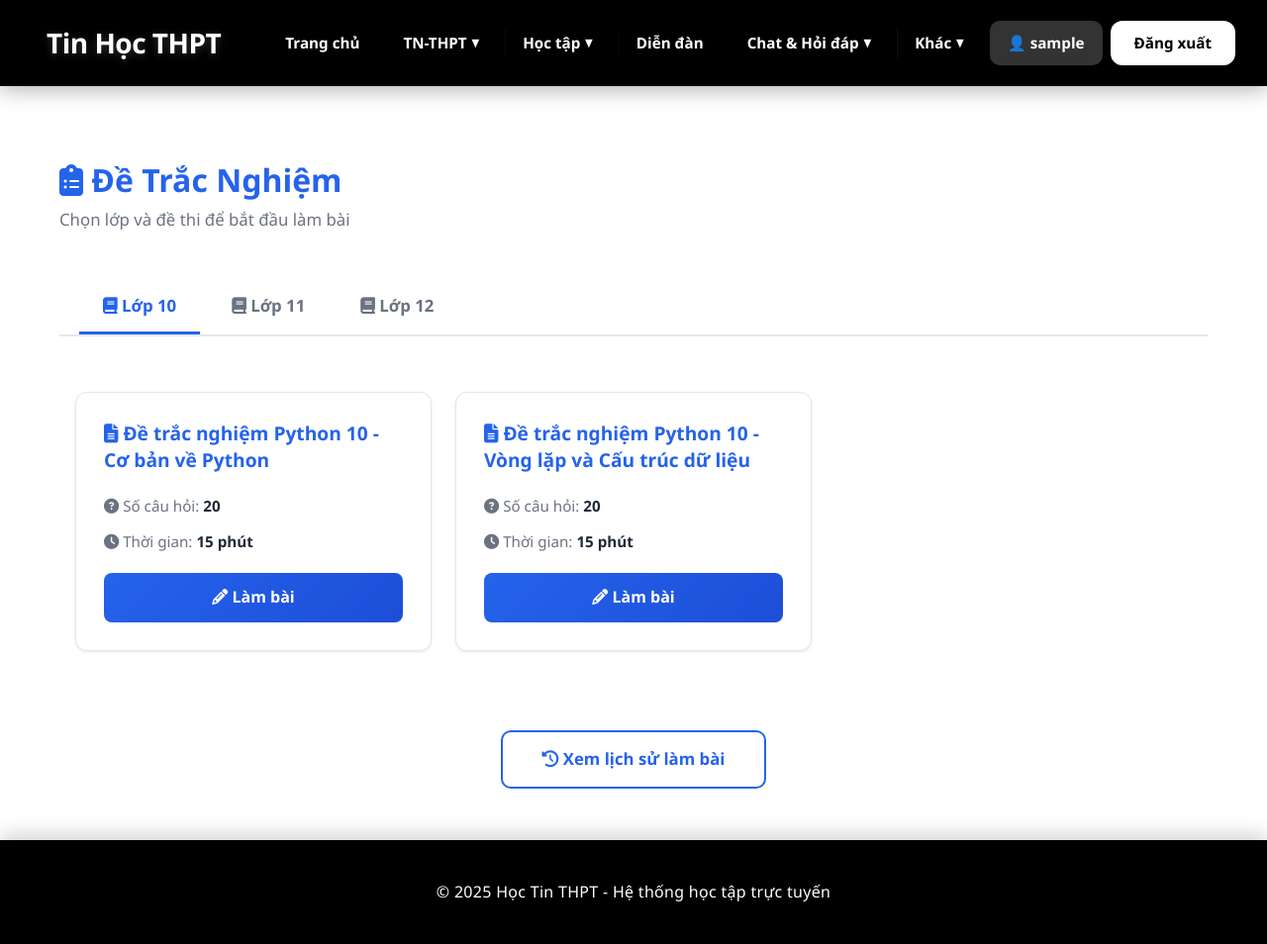
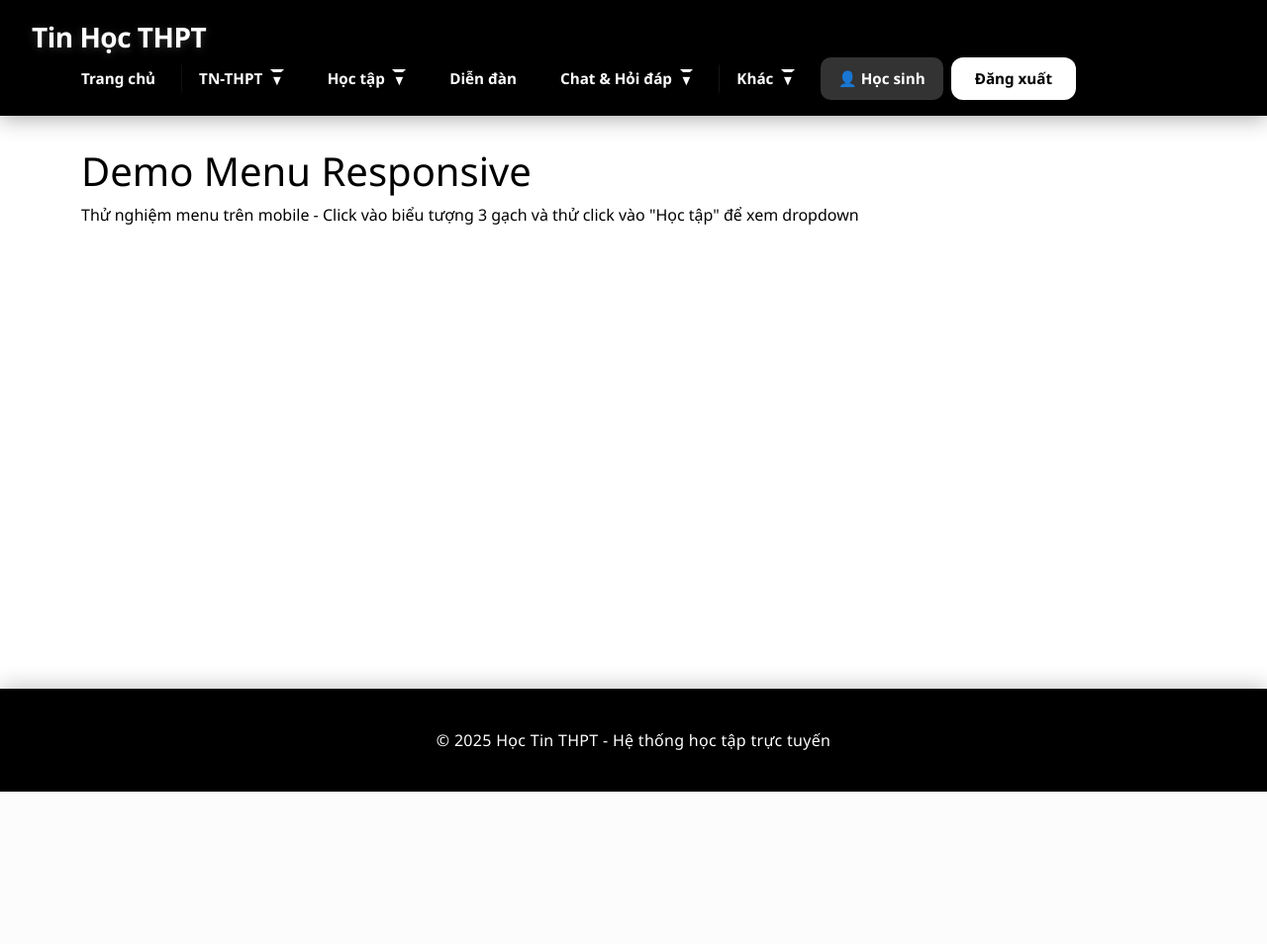
Before and after one commit to totinhht95-ai/website_hoctap, a Flask app: page /tracnghiem in a window 1280 px wide. Shown: the whole page at 99% size. After the commit the page ends 800 px from the top, so only its background shows below. Run offline with Flask 3, Linux system fonts and the light colour scheme; the visitor is signed in with stand-in values (Sample User, id 1).

Commit message:
chinh sua menu

```diff
--- a/templates/base.html
+++ b/templates/base.html
@@ -3,11 +3,10 @@
 <head>
     <meta charset="UTF-8">
     <meta name="viewport" content="width=device-width, initial-scale=1.0">
-    <title>{% block title %}Học Tin THPT{% endblock %}</title>
+    <title>Học Tin THPT</title>
 
     <link href="https://cdn.jsdelivr.net/npm/bootstrap@5.3.0/dist/css/bootstrap.min.css" rel="stylesheet">
     <link rel="stylesheet" href="https://cdnjs.cloudflare.com/ajax/libs/font-awesome/6.4.0/css/all.min.css">
-    <link rel="stylesheet" href="{{ url_for('static', filename='css/style.css') }}">
 
     <style>
         * {
@@ -453,7 +413,7 @@
 
     <nav class="navbar">
         <div class="container">
-            <a href="{{ url_for('index') }}" class="logo">Tin Học THPT</a>
+            <a href="#" class="logo">Tin Học THPT</a>
 
             <div class="hamburger" id="hamburger">
                 <span></span>
@@ -462,80 +422,60 @@
             </div>
 
             <ul class="nav-menu" id="navMenu">
-                {% if session.user_id %}
-                    <li><a href="{{ url_for('index') }}">Trang chủ</a></li>
+                <li><a href="#" class="nav-link">Trang chủ</a></li>
+
+                <!-- Dropdown TN-THPT -->
+                <li class="dropdown">
+                    <a class="dropdown-toggle">TN-THPT</a>
+                    <div class="dropdown-menu-custom">
+                        <a href="#" class="nav-link">Bài tập</a>
+                        <a href="#" class="nav-link">Trắc nghiệm</a>
+                        <a href="#" class="nav-link">Ôn thi</a>
+                    </div>
+                </li>
 
                 <!-- Dropdown Học tập -->
                 <li class="dropdown">
-                        <a>TN-THPT</a>
+                    <a class="dropdown-toggle">Học tập</a>
                     <div class="dropdown-menu-custom">
-                            <a href="{{ url_for('exercises') }}">Bài tập</a>
-                            <a href="{{ url_for('tracnghiem') }}">Trắc nghiệm</a>
-                            <a href="{{ url_for('onthi') }}">Ôn thi</a>
+                        <a href="#" class="nav-link">Lớp 10</a>
+                        <a href="#" class="nav-link">Lớp 11</a>
+                        <a href="#" class="nav-link">Lớp 12</a>
                     </div>
                 </li>
 
-                    <!-- Dropdown Lớp học -->
+                <li><a href="#" class="nav-link">Diễn đàn</a></li>
+
+                <!-- Chat & Hỏi đáp -->
                 <li class="dropdown">
-                        <a>Học tập</a>
+                    <a class="dropdown-toggle">Chat & Hỏi đáp</a>
                     <div class="dropdown-menu-custom">
-                            <a href="{{ url_for('lop10') }}">Lớp 10</a>
-                            <a href="{{ url_for('lop11') }}">Lớp 11</a>
-                            <a href="{{ url_for('lop12') }}">Lớp 12</a>
-                        </div>
-                    </li>
-
-                    <li><a href="{{ url_for('forum') }}">Diễn đàn</a></li>
-
-                    <!-- Gộp Chat & Hỏi đáp -->
-                    <li class="dropdown">
-                        <a>Chat & Hỏi đáp</a>
-                        <div class="dropdown-menu-custom">
-                            <a href="{{ url_for('chat_room') }}">Chat</a>
-                            <a href="{{ url_for('chatbot') }}">Hỏi đáp AI</a>
+                        <a href="#" class="nav-link">Chat</a>
+                        <a href="#" class="nav-link">Hỏi đáp AI</a>
                     </div>
                 </li>
 
                 <!-- Menu phụ -->
                 <li class="dropdown">
-                        <a>Khác</a>
+                    <a class="dropdown-toggle">Khác</a>
                     <div class="dropdown-menu-custom">
-
-                            <a href="{{ url_for('documents') }}">Học online</a>
-                            <a href="{{ url_for('courses') }}">Ôn tập</a>
-                            {% if session.role == 'teacher' %}
-                                <a href="{{ url_for('teacher_dashboard') }}">Thống kê</a>
-                            {% else %}
-                                <a href="{{ url_for('student_dashboard') }}">Thống kê</a>
-                            {% endif %}
+                        <a href="#" class="nav-link">Học online</a>
+                        <a href="#" class="nav-link">Ôn tập</a>
+                        <a href="#" class="nav-link">Thống kê</a>
                     </div>
                 </li>
 
-                    <li><span>👤 {{ session.username }}</span></li>
-                    <li><a href="{{ url_for('logout') }}" class="btn-logout">Đăng xuất</a></li>
-                {% else %}
-                    <li><a href="{{ url_for('login') }}">Đăng nhập</a></li>
-                    <li><a href="{{ url_for('register') }}" class="btn-register">Đăng ký</a></li>
-                {% endif %}
+                <li><span>👤 Học sinh</span></li>
+                <li><a href="#" class="btn-logout">Đăng xuất</a></li>
             </ul>
         </div>
     </nav>
 
-    {% with messages = get_flashed_messages(with_categories=true) %}
-        {% if messages %}
-            <div class="container mt-3">
-                {% for category, message in messages %}
-                    <div class="alert alert-{{ category }} alert-dismissible fade show" role="alert">
-                        {{ message }}
-                        <button type="button" class="btn-close" data-bs-dismiss="alert" aria-label="Close"></button>
+    <main class="main-content">
+        <div class="container">
+            <h1>Demo Menu Responsive</h1>
+            <p>Thử nghiệm menu trên mobile - Click vào biểu tượng 3 gạch và thử click vào "Học tập" để xem dropdown</p>
         </div>
-                {% endfor %}
-            </div>
-        {% endif %}
-    {% endwith %}
-
-    <main class="main-content">
-        {% block content %}{% endblock %}
     </main>
 
     <footer class="footer">
@@ -545,13 +485,11 @@
     </footer>
 
     <script src="https://cdn.jsdelivr.net/npm/bootstrap@5.3.0/dist/js/bootstrap.bundle.min.js"></script>
-    <script src="{{ url_for('static', filename='js/main.js') }}"></script>
 
     <script>
         const hamburger = document.getElementById('hamburger');
         const navMenu = document.getElementById('navMenu');
         const menuOverlay = document.getElementById('menuOverlay');
-        const navLinks = document.querySelectorAll('.nav-menu a');
 
         function toggleMenu() {
             hamburger.classList.toggle('active');
@@ -563,7 +501,8 @@
         hamburger.addEventListener('click', toggleMenu);
         menuOverlay.addEventListener('click', toggleMenu);
 
-        navLinks.forEach(link => {
+        // Chỉ đóng menu khi click vào link thực sự (không phải dropdown toggle)
+        document.querySelectorAll('.nav-link').forEach(link => {
             link.addEventListener('click', () => {
                 if (window.innerWidth <= 992) {
                     toggleMenu();
@@ -571,16 +510,27 @@
             });
         });
 
-        // Mobile dropdown toggle
-        if (window.innerWidth <= 992) {
-            document.querySelectorAll('.dropdown > a').forEach(dropdownLink => {
+        // Xử lý dropdown toggle riêng - KHÔNG đóng menu
+        document.querySelectorAll('.dropdown-toggle').forEach(dropdownLink => {
             dropdownLink.addEventListener('click', function(e) {
                 e.preventDefault();
+                e.stopPropagation(); // Ngăn sự kiện lan truyền
+
+                if (window.innerWidth <= 992) {
                     const dropdown = this.parentElement;
+
+                    // Đóng tất cả dropdown khác
+                    document.querySelectorAll('.dropdown').forEach(d => {
+                        if (d !== dropdown) {
+                            d.classList.remove('active');
+                        }
+                    });
+
+                    // Toggle dropdown hiện tại
                     dropdown.classList.toggle('active');
+                }
             });
         });
-        }
 
         window.addEventListener('resize', () => {
             if (window.innerWidth > 992) {
```
Also changed, not shown: other parts of templates/base.html (+5 -46 lines). Lines whose indentation alone changed are shown as unchanged.
